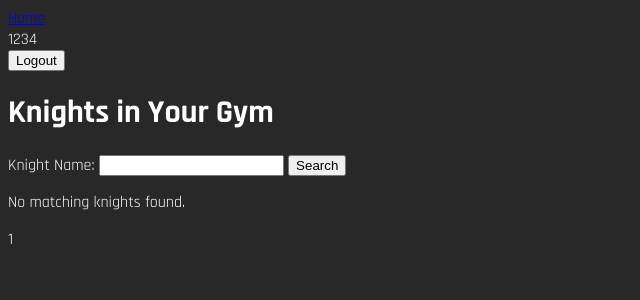
After one commit to OrangeJuiceNoPulp/FitCrawlerApp, a Django app: page /fitness/search_knights/ in a window 1280 px wide. The commit adds this page. Shown: the top 300 px of the page, without its empty margins (0-640 px from the left). Run offline with Django 5.2, Linux system fonts and the light colour scheme; a user stored in the database is signed in; data comes from the database, SQL or seed files in the repository; both versions use the stored data as it was after the commit.

Commit message:
Allows officers to view the knights in their gym

```diff
--- a/fitness/templates/fitness/home.html
+++ b/fitness/templates/fitness/home.html
@@ -14,6 +14,7 @@
 
 {% elif user.is_authenticated and user.user_type == 'FitGuildOfficer' and user.gym %}
 <h2><a href="{% url 'gym:list_applications' %}">View Applications</a></h2>
+<h2><a href="{% url 'fitness:search_knights' %}">Search Knights</a></h2>
 <h3>Hello FitGuildOfficer {{ user.username }}</h3>
 <h3>Your Gym Name is: {{ user.gym.name }}</h3>
 <h3>Your Gym Code is: {{ user.gym.join_code }}</h3>
--- /dev/null
+++ b/fitness/templates/fitness/search_knights.html
@@ -0,0 +1,45 @@
+{% extends 'gym/base.html' %}
+
+{% block content %}
+
+<h1>Knights in Your Gym</h1>
+
+<div class='error-message'>
+    <p>{{ error }} </p>
+</div>
+
+
+<form method="GET" class="search-knights-form">
+    <label for="id_knight_name">Knight Name:</label>
+    <input type="text" name="knight_name" value="{{ search_query }}" maxlength="255" id="id_knight_name">
+    <button type="submit">Search</button>
+</form>
+
+<div class="list-div">
+    {% if knights %}
+        <ul>
+        {% for knight_id, knight_username, knight_email in knights %}
+            <li>
+                <a>
+                {{ knight_username }} ({{ knight_email }})
+                </a>
+            </li>
+        {% endfor %}
+        </ul>
+    {% else %}
+    <p>No matching knights found.</p>
+    {% endif %}
+</div>
+
+<div>
+    {% if previous %}
+    <a href="{% url 'fitness:search_knights' %}?page={{previous}}&knight_name={{search_query}}">Prev</a>
+    {% endif %}
+    {{ page_number }}
+    {% if next %}
+    <a href="{% url 'fitness:search_knights' %}?page={{next}}&knight_name={{search_query}}">Next</a>
+    {% endif %}
+
+</div>
+
+{% endblock %}
--- a/fitness/urls.py
+++ b/fitness/urls.py
@@ -4,4 +4,6 @@ from . import views
 app_name = 'fitness'
 urlpatterns = [
     path('', views.home, name='home'),
+    path('search_knights/', views.search_knights, name='search_knights'),
+
 ]
--- a/fitness/views.py
+++ b/fitness/views.py
@@ -1,10 +1,88 @@
+from math import ceil
 from django.shortcuts import render, redirect
 from django.http import HttpResponse
+from django.contrib.auth.decorators import login_required
+from django.db import IntegrityError, connection
 
 # Create your views here.
+
+NUM_ENTRIES_PER_PAGE = 10
 
 def redirect_home(request):
     return redirect('fitness:home')
 
 def home(request):
     return render(request, 'fitness/home.html')
+
+@login_required
+def search_knights(request):
+    # Ensure the current user is a FitGuildOfficer with a gym.
+    if request.user.user_type != 'FitGuildOfficer' or not request.user.gym:
+        return redirect('fitness:home')
+
+    # Get the search query from the GET request
+    if request.GET.get('knight_name'):
+        search_query = request.GET.get('knight_name')
+    else:
+        # Specify a default empty search query
+        search_query = ''
+
+    # Get the page number from the GET request
+    if request.GET.get('page'):
+        page_number = int(request.GET.get('page'))
+    else:
+        # Specify a default page number
+        page_number = 1
+
+    with connection.cursor() as cursor:
+        # Count the number of FitKnights in this officer's gym
+        cursor.execute("""
+            SELECT COUNT(*)
+            FROM gym_fitcrawleruser
+            WHERE user_type = 'FitKnight'
+              AND gym_id = %s
+              AND LOWER(username) LIKE CONCAT('%%', LOWER(%s), '%%')
+            """,
+            [request.user.gym_id, search_query]
+        )
+        total = cursor.fetchone()[0]
+
+        # Determine the last possible page based upon the total number of matching exercises
+        last_page = ceil(total / NUM_ENTRIES_PER_PAGE)
+        # Handle the case of no matching exercises to avoid page 0
+        if last_page < 1:
+            last_page = 1
+
+        # If the page number is out of range
+        if page_number / NUM_ENTRIES_PER_PAGE > total:
+            # Set the page number as the last possible page number
+            page_number = last_page
+
+        # Calculate the offset
+        offset = NUM_ENTRIES_PER_PAGE*(page_number - 1)
+
+        # Fetch the matching knights
+        cursor.execute("""
+            SELECT id, username, email
+            FROM gym_fitcrawleruser
+            WHERE user_type = 'FitKnight'
+              AND gym_id = %s
+              AND LOWER(username) LIKE CONCAT('%%', LOWER(%s), '%%')
+            ORDER BY username
+            LIMIT %s
+            OFFSET %s
+            """,
+            [request.user.gym_id, search_query, NUM_ENTRIES_PER_PAGE, offset]
+        )
+        rows = cursor.fetchall()
+
+
+    # Create a dictionary of things to pass to the template for the html
+    template_args = {'knights': rows, 'search_query': search_query, 'page_number': page_number}
+
+    if page_number > 1:
+        template_args['previous'] = page_number - 1
+    if page_number < last_page:
+        template_args['next'] = page_number + 1
+
+    return render(request, 'fitness/search_knights.html', template_args)
```
Also changed, not shown: db.sqlite3.
